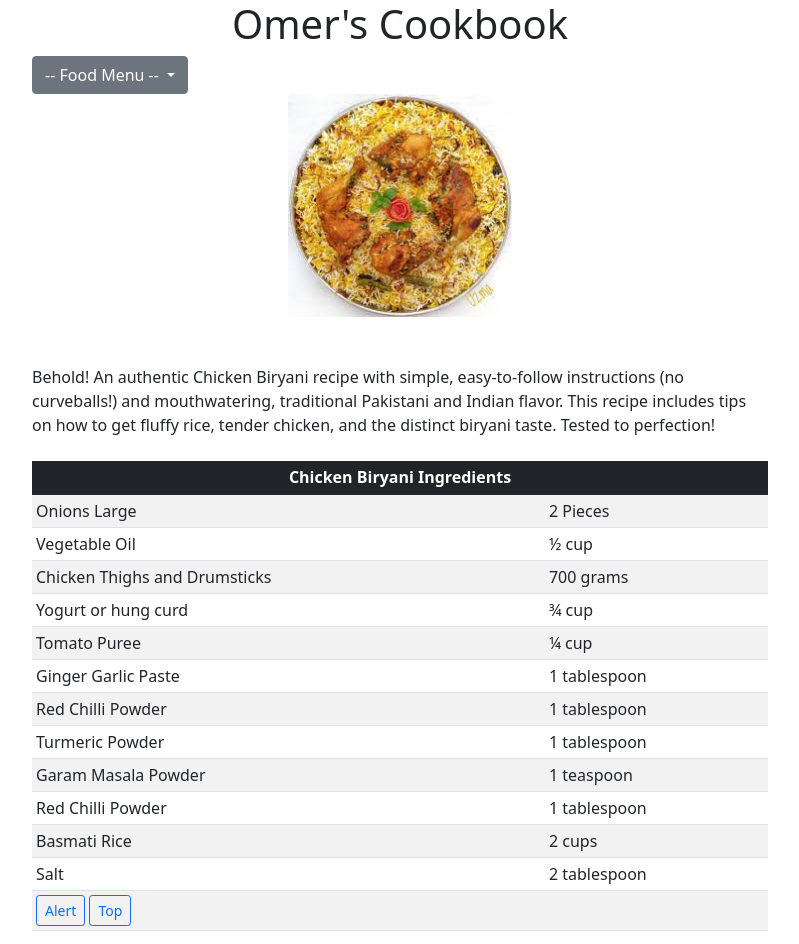
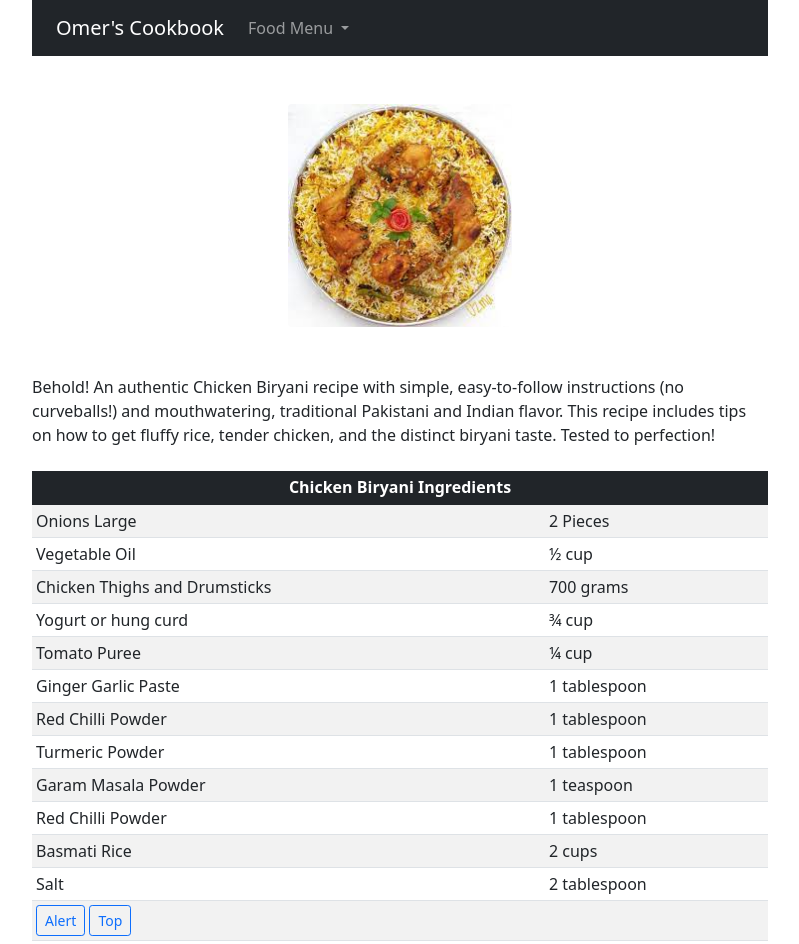
Before and after one commit to OmerHainburg/Cookbook, a website: page index.html in a window 1280 px wide. Shown: the top 944 px of the page, without its empty margins (240-1039 px from the left). Drawn offline with nearby package versions, Linux system fonts and the light colour scheme.

Commit message:
Navbar Final

```diff
--- a/index.html
+++ b/index.html
@@ -15,16 +15,22 @@
 </head>
 <body>
   <div class="container">
-    <div class="page-header">
-      <h1 id="main">Omer's Cookbook</h1>
+    <div class="page-header"></div>
   </div>
-  </div>
-  <div class="container">
+  <div class="container" id="main">
     <div class="row justify-content-md-center">
       <div class="col col-lg-8">
-        <div class="dropdown">
-          <a class="btn btn-secondary dropdown-toggle" href="#" role="button" id="dropdownMenuLink" data-bs-toggle="dropdown" aria-expanded="false">
-             -- Food Menu --
+        <nav class="navbar navbar-expand-lg navbar-dark bg-dark">
+          <div class="container-fluid">
+            <a class="navbar-brand">Omer's Cookbook</a>
+            <button class="navbar-toggler" type="button" data-bs-toggle="collapse" data-bs-target="#navbarSupportedContent" aria-controls="navbarSupportedContent" aria-expanded="false" aria-label="Toggle navigation">
+              <span class="navbar-toggler-icon"></span>
+            </button>
+            <div class="collapse navbar-collapse" id="navbarSupportedContent">
+              <ul class="navbar-nav me-auto mb-2 mb-lg-0">
+                <li class="nav-item dropdown">
+                  <a class="nav-link dropdown-toggle" href="#" id="navbarDropdown" role="button" data-bs-toggle="dropdown" aria-expanded="false">
+                    Food Menu
                   </a>
                   <ul class="dropdown-menu" aria-labelledby="dropdownMenuLink">
                     <li><a class="dropdown-item">Pakistan</a></li>
@@ -43,10 +49,16 @@
                     <li><hr class="dropdown-divider"></li>
                     <li><a class="dropdown-item" href="#">Other's</a></li>
                   </ul>
+                </li>
+              </ul>
+            </div>
+          </div>
+        </nav>
       </div>
     </div>
   </div>
-  </div>
+  <br>
+  <br>
 
   <section id='chickenBiryani'>
      <div class="container">
```
Lines whose indentation alone changed are shown as unchanged.
